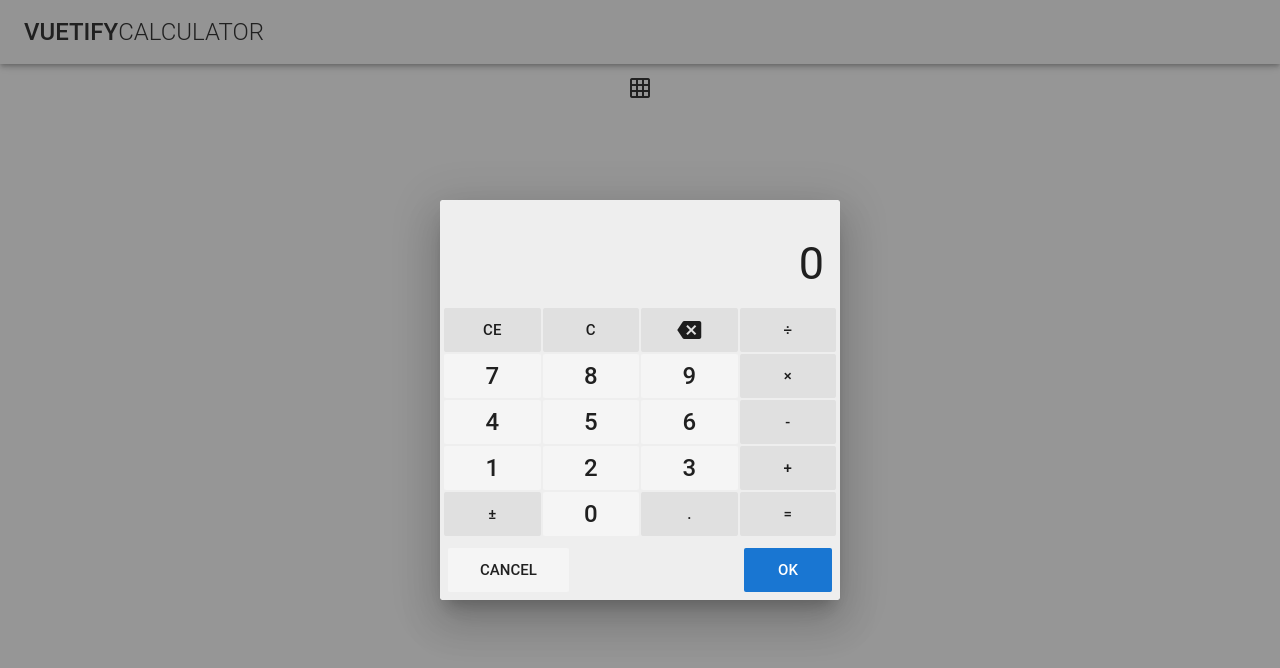
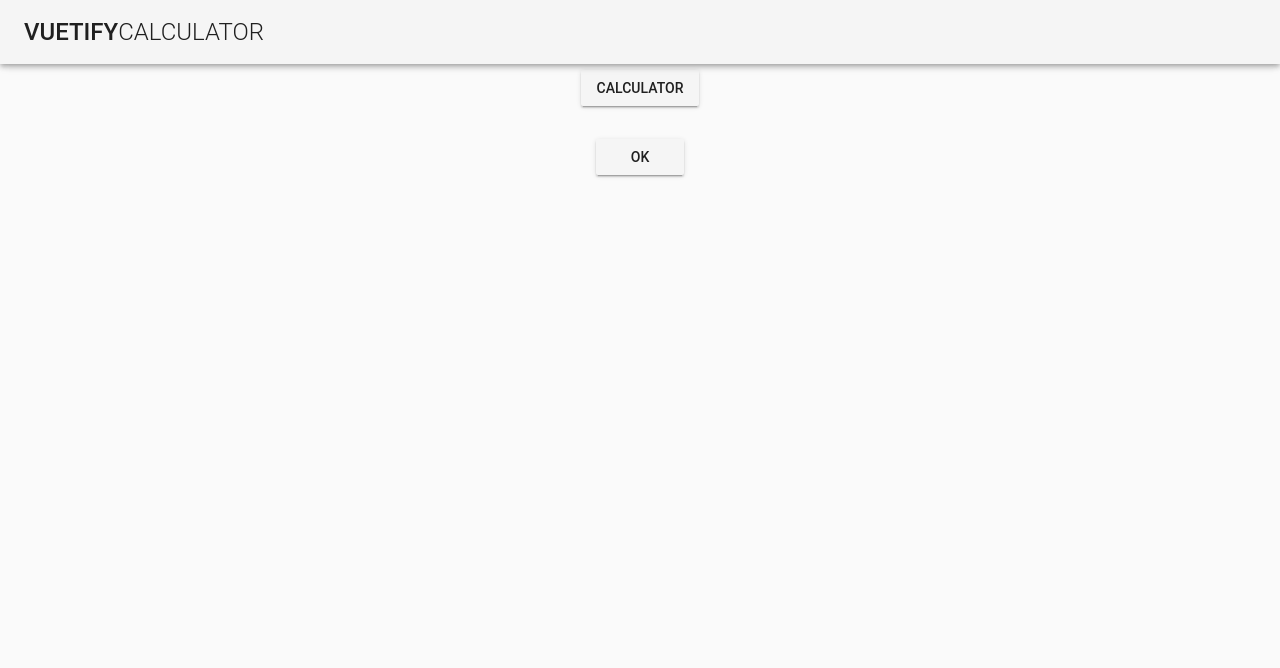
Before and after one commit to XeO3/vuetify-calculator, a Vue app: page / in a window 1280 px wide. Shown: the top 668 px of the page. Built offline with nearby package versions, Linux system fonts and the light colour scheme; a small style sheet from the web is missing.

Commit message:
npm publish 0.3.6

```diff
--- a/src/App.vue
+++ b/src/App.vue
@@ -10,6 +10,9 @@
 
     <v-content>
       <Calculator/>
+      <Calculator>
+        <v-btn>OK</v-btn>
+      </Calculator>
     </v-content>
   </v-app>
 </template>
--- a/src/components/Calculator.vue
+++ b/src/components/Calculator.vue
@@ -2,7 +2,13 @@
   <div class="text-xs-center">
     <v-dialog v-model="dialog" width="400">
       <template v-slot:activator="{ on }">
-        <v-btn flat icon v-on="on"><v-icon>grid_on</v-icon></v-btn>
+        <div v-on.capture="on">
+          <slot>
+            <v-btn>
+              Calculator
+            </v-btn>
+          </slot>
+        </div>
       </template>
 
       <v-card class="grey lighten-3">
@@ -53,7 +59,7 @@ interface ICalculatorInput {
 
 @Component
 export default class Calculator extends Vue {
-  public dialog: boolean = true;
+  public dialog: boolean = false;
   @Prop({ default: "" })
   public value!: number | string;
 
@@ -202,5 +208,4 @@ export default class Calculator extends Vue {
 </script>
 
 <style scoped>
-
 </style>
```
Also changed, not shown: package.json (+8 -7 lines), src/components/index.ts (+10 -7 lines).
